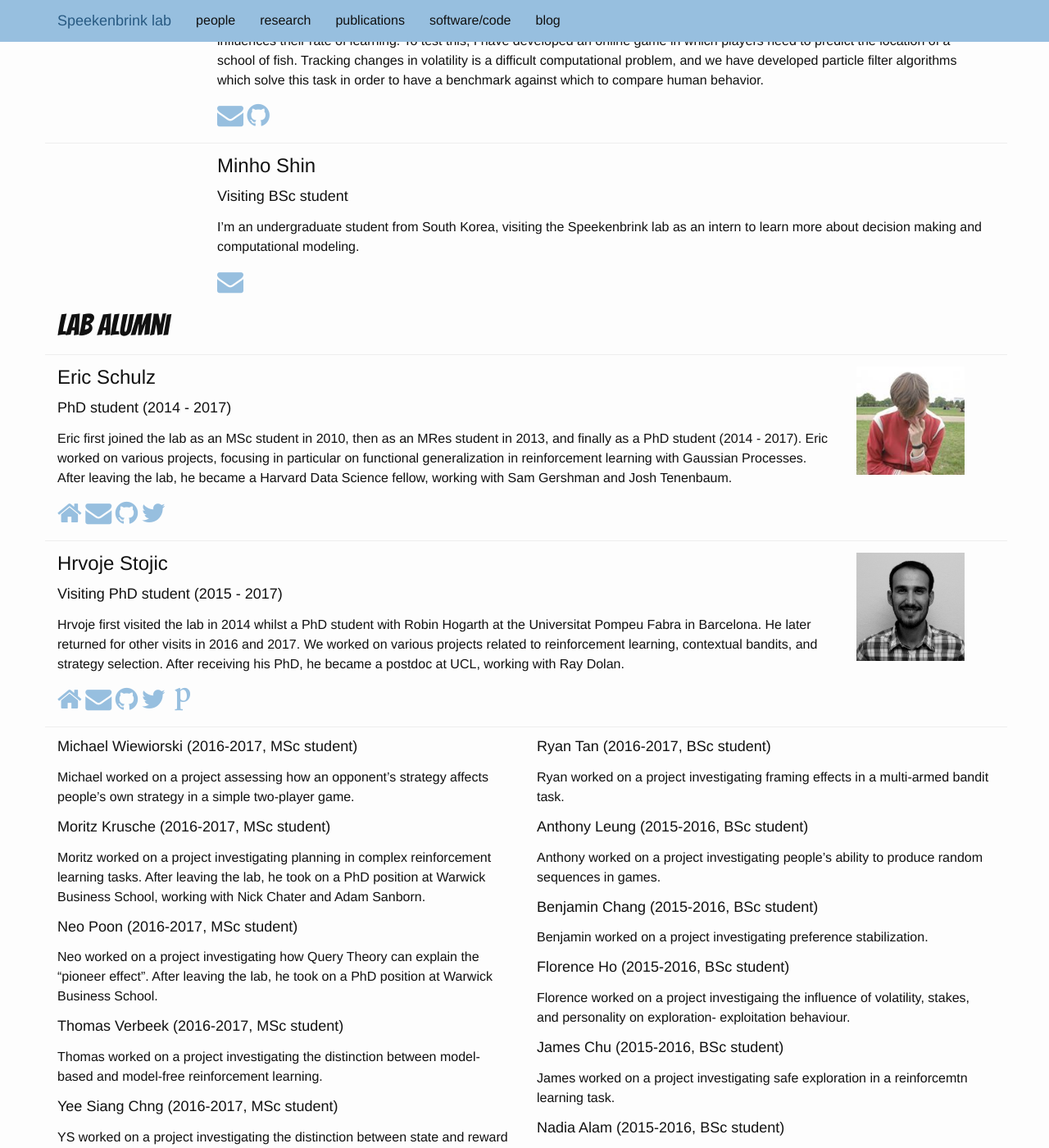
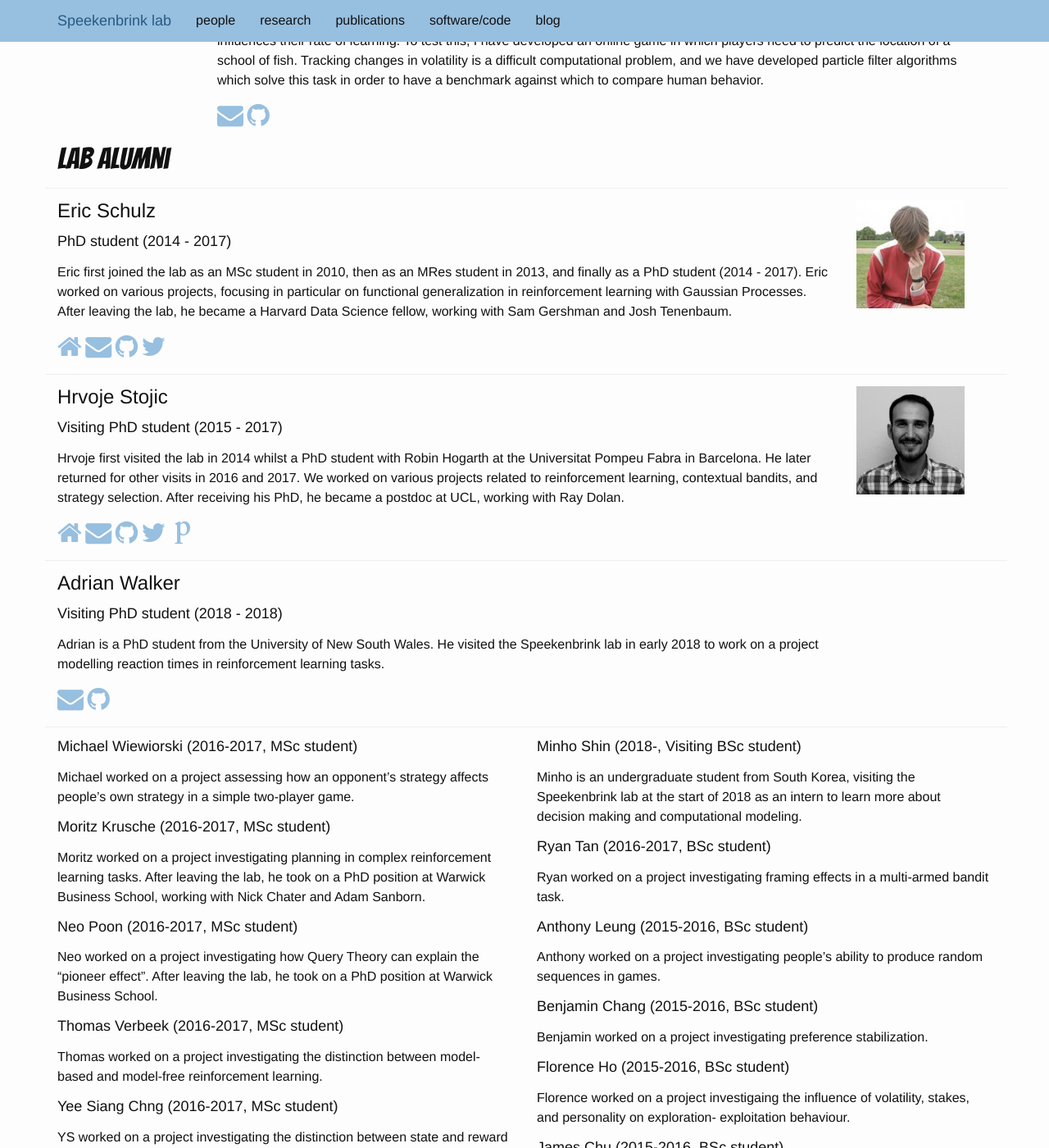
Before and after one commit to speekenbrink-lab/speekenbrink-lab.github.io, a Jekyll site: the page built from _pages/people.md, in a window 1280 px wide and 1400 px high, scrolled down 1581 px. Shown: the whole window at 82% size. Built offline with Jekyll 4.4.1, drawn with Linux system fonts in a browser that asks for light colours; some web fonts are replaced.

Commit message:
added new publications and people

```diff
--- a/_data/people.yaml
+++ b/_data/people.yaml
@@ -158,14 +158,13 @@
          promote pro-environmental behaviour.
   email: l.vihar.17@ucl.ac.uk
 
-- tag: felix_schmirler
-  name: Felix Schmil
 
 - tag: akhat_rakishev
   name: Akhat Rakishev
   position: BSc student
   current: 1
   start_year: 2017
+  end_year: 2018
   blurb: My research project focuses on whether people can track how changeable
          the environment is (the level of volatility), and how this influences
          their rate of learning. To test this, I have developed an online game
@@ -177,14 +176,33 @@
   github: akhatre
   email: akhat.rakishev.14@ucl.ac.uk
 
+- tag: adrian_walker
+  name: Adrian Walker
+  position: Visiting PhD student
+  current: 0
+  start_year: 2018
+  end_year: 2018
+  blurb: I'm a PhD student from the University of New South Wales, visiting
+         the Speekenbrink lab to work on a project modelling reaction times in
+         reinforcement learning tasks.
+  movingon_blurb: Adrian is a PhD student from the University of New South Wales.
+                  He visited the Speekenbrink lab in early 2018 to work on a
+                  project modelling reaction times in reinforcement learning
+                  tasks.
+  email: adrian.walker@unsw.edu.au
+  github: walkerthon2
+
 - tag: minho_shin
   name: Minho Shin
   position: Visiting BSc student
-  current: 1
+  current: 0
   start_year: 2018
   blurb: I'm an undergraduate student from South Korea, visiting the
          Speekenbrink lab as an intern to learn more about decision making
          and computational modeling.
+  movingon_blurb: Minho is an undergraduate student from South Korea, visiting
+         the Speekenbrink lab at the start of 2018 as an intern to learn more
+         about decision making and computational modeling.
   email: mhshin@dgist.ac.kr
 
 - tag: moritz_krusche
--- a/_pages/people.md
+++ b/_pages/people.md
@@ -72,7 +72,7 @@ permalink: /people/
 {% if current_item.name == '0' %}
 {% assign position_members = current_item.items | group_by: 'position' %}
 {% for position in position_members %}
-{% if position.name == 'MSc student' %}
+{% if position.name == 'MSc student' or position.name == 'Visiting MSc student' %}
 {% assign year_members = position.items | sort: 'end_year' | reverse | group_by: 'end_year' %}
 {% for year in year_members %}
 {% assign members = year.items | sort: 'name' %}
@@ -93,7 +93,7 @@ permalink: /people/
 {% if current_item.name == '0' %}
 {% assign position_members = current_item.items | group_by: 'position' %}
 {% for position in position_members %}
-{% if position.name == 'BSc student' %}
+{% if position.name == 'BSc student' or position.name == 'Visiting BSc student' %}
 {% assign year_members = position.items | sort: 'end_year' | reverse | group_by: 'end_year' %}
 {% for year in year_members %}
 {% assign members = year.items | sort: 'name' %}
```
Also changed, not shown: _data/publications.yaml (+9 -0 lines).
